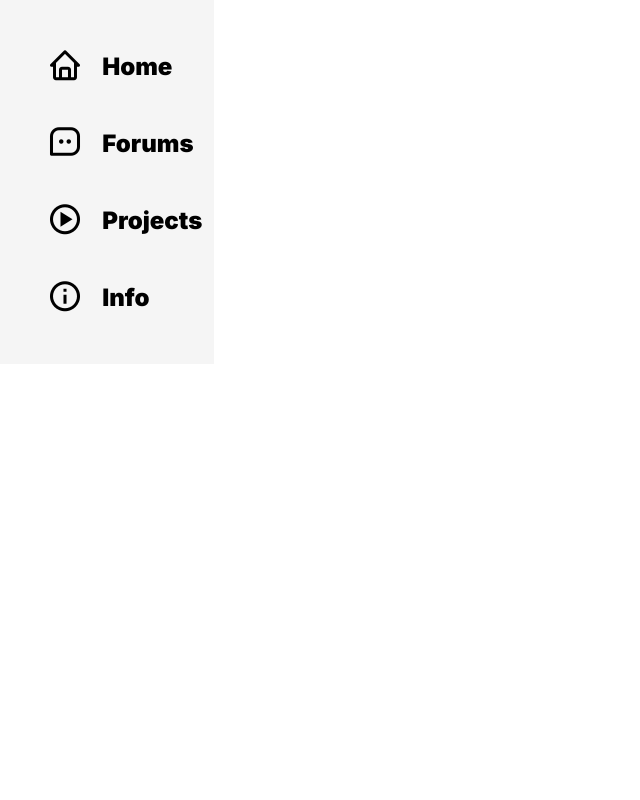
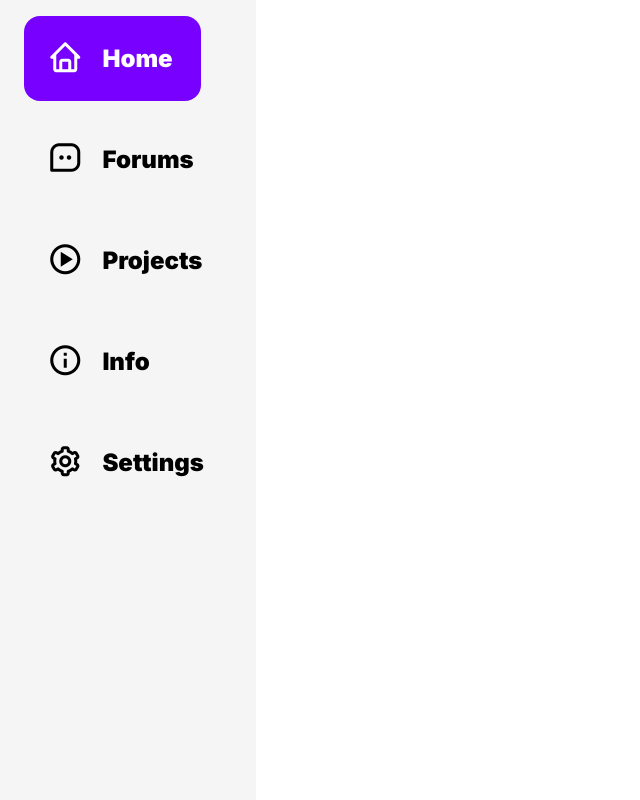
Before and after one commit to ScratchAPIPlus/ScratchPlus, a Flask app: page / in a window 1280 px wide. Shown: the whole page, without its empty margins (0-640 px from the left). Run offline with Flask 2, Linux system fonts and the light colour scheme.

Commit message:
More work on navbar

```diff
--- a/main.py
+++ b/main.py
@@ -6,7 +6,11 @@ MAIN_URL = "https://scratchapiplus.mel0n7.repl.co/"
 
 @app.route('/')
 def home():
-    return render_template('home.html')
+  return render_template('home.html')
+
+@app.route('/info')
+def info():
+  return render_template('info.html')
 
 @app.route('/settings')
 def settings():
--- a/static/css/all.css
+++ b/static/css/all.css
@@ -1,41 +1,57 @@
 @import url('https://fonts.googleapis.com/css2?family=Inter:wght@100;200;300;400;500;600;700;800;900&display=swap');
 * {
   font-family: "Inter", "Seoge UI", sans-serif;
+}
+html, body {
+  display: inline;
+  height: 100vh;
   margin: 0;
+  padding: 0;
 }
 nav {
+  display: flex;
   background-color: #f5f5f5;
-  padding: 0.5rem;
+  padding-left: 0.5em;
+  padding-right: 0.5em;
   width: max-content;
   height: 100%;
+  justify-content: center;
 }
 nav>ul {
   width: min-content;
   padding: 0;
-  margin: 10%;
+  margin: 0;
   list-style: none;
   align-items: center;
   height: 100%;
 }
 nav>ul>li {
-  margin: 0;
+  margin: 1rem;
   font-weight: 900;
   font-size: 1.5em;
-  padding: .5em;
+  padding: 1rem;
   display: flex;
   justify-items: center;
-  border-radius: 100px;
+  border-radius: 16px;
   width: min-content;
+  transition: background-color 0.5s ease-in-out;
+}
+nav>ul>li:hover {
+  background-color: #7700ff;
+  color: #fff;
 }
 nav>ul>li>a {
+  transition: color 0.5s ease-in-out;
   text-decoration: none;
-  color: black;
+  color: inherit;
   padding: .5em;
 }
-nav>ul>li.active {
-  background-color: palegreen;
+nav>ul>li.active, nav>ul>li.active>a {
+  background-color: #7700ff;
+  color: #fff;
 }
 i.bx {
   font-size: 1.5em;
   padding: .2em;
+  transition: color 0.5s ease-in-out;
 }
--- /dev/null
+++ b/static/js/active.js
@@ -0,0 +1,3 @@
+paths = {"/":"home","/info":"info","/projects":"projects","/fourms":"fourms","/settings":"settings"};
+current = paths[window.location.pathname];
+document.getElementById(current).classList.add("active");
--- a/templates/base.html
+++ b/templates/base.html
@@ -6,27 +6,32 @@
     <meta name="viewport" content="width=device-width, initial-scale=1.0">
     <link rel="stylesheet" href="{{ url_for('static', filename='css/all.css') }}">
     <link href='https://unpkg.com/boxicons@2.1.2/css/boxicons.min.css' rel='stylesheet'>
+    <script src="{{ url_for('static', filename='js/active.js') }}" defer></script>
     <title>Scratch+ - {% block title %}{% endblock %}</title>
     {% block head %}{% endblock %}
 </head>
 <body>
   <nav>
     <ul class="horizontal-list">
-      <li class="home">
+      <li id="home">
         <i class="bx bx-home"></i>
-        <a href="">Home</a>
+        <a href="/">Home</a>
       </li>
-      <li class="fourms">
+      <li id="fourms">
         <i class='bx bx-message-square-dots'></i>
-        <a href="">Forums</a>
+        <a href="/fourms">Forums</a>
       </li>
-      <li class="projects">
+      <li id="projects">
         <i class='bx bx-play-circle'></i>
-        <a href="">Projects</a>
+        <a href="/projects">Projects</a>
       </li>
-      <li class="info">
+      <li id="info">
         <i class='bx bx-info-circle' ></i>
-        <a href="">Info</a>
+        <a href="/info">Info</a>
+      </li>
+      <li id="settings">
+        <i class='bx bx-cog' ></i>
+        <a href="/settings">Settings</a>
       </li>
     </ul>
   </nav>
```
Also changed, not shown: templates/info.html (added, +9 -0 lines).
